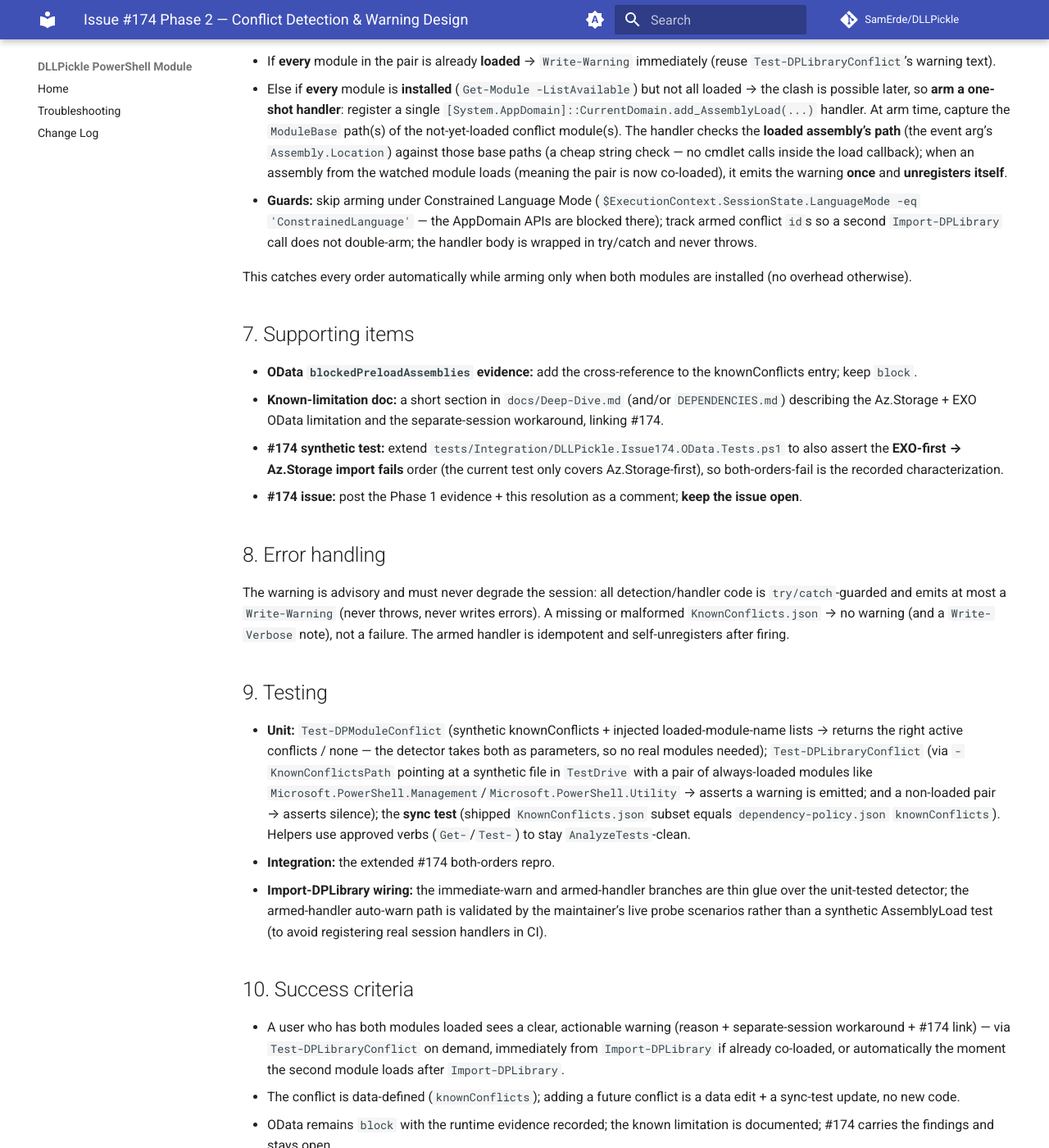
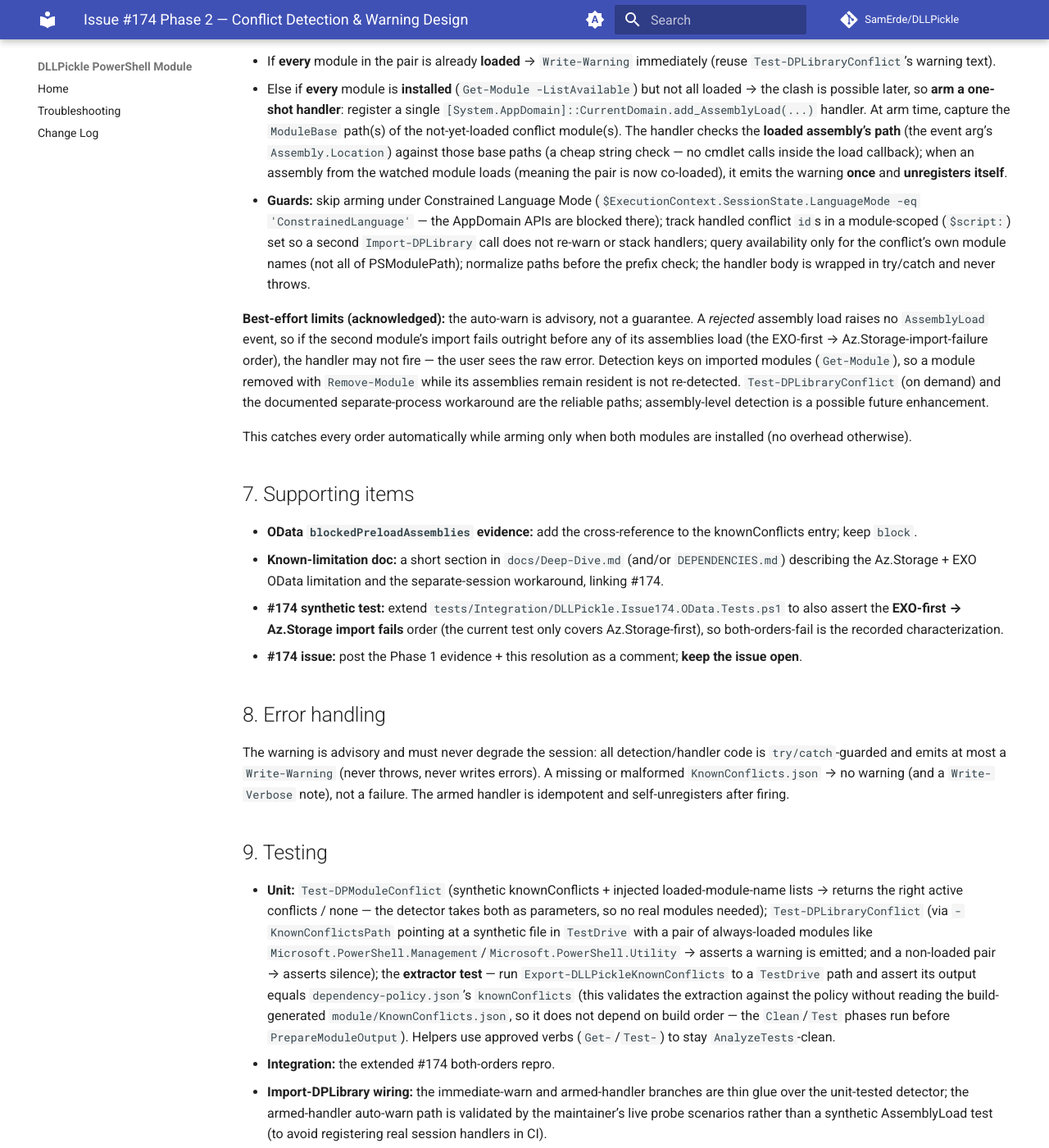
Before and after one commit to SamErde/DLLPickle, an MkDocs documentation site: the page built from docs/superpowers/specs/2026-06-01-issue174-conflict-warning-design.md, in a window 1280 px wide and 1400 px high, scrolled down 1959 px. Shown: the whole window at 82% size. Built offline with MkDocs 1.6.1 and Material for MkDocs 9.7.7, drawn with Linux system fonts in a browser that asks for light colours; comment, search, counter and statistics services are not loaded; some of the changed text lies outside the part shown.

Commit message:
fix: address Codex/Copilot review on #231 (conflict-warning robustness)
- Warn only when the WHOLE pair is co-loaded: the AssemblyLoad handler now tracks
  per-module "seen" and warns/unregisters only once every watched module has loaded
  (was false-warning + consuming the one-shot when just one module loaded).
- Watch ALL installed version base paths per not-yet-loaded module (not just the
  highest), so a version-pinned/by-path import is still detected.
- Idempotent: a module-scoped $script:DPConflictHandled set warns/arms at most once
  per conflict per session (no stacked handlers / duplicate warnings on repeated
  Import-DPLibrary).
- Perf: query Get-Module -ListAvailable only for the conflict's own module names.
- Normalize paths (GetFullPath) before the prefix check; guard empty Location.
- Workaround text: separate PROCESS (job / second pwsh), not a same-process runspace
  (process-wide ALC) - corrected in policy, Deep-Dive, and the spec.
- Document the best-effort limits (failed-load raises no event; Get-Module-based) in
  the function help + spec; clarify the spec's extractor (TestDrive) sync test.

Co-Authored-By: Claude Opus 4.8 <noreply@anthropic.com>

```diff
--- a/docs/superpowers/specs/2026-06-01-issue174-conflict-warning-design.md
+++ b/docs/superpowers/specs/2026-06-01-issue174-conflict-warning-design.md
@@ -27,7 +27,7 @@ New top-level array `knownConflicts`. Each entry:
   "assembly": "Microsoft.OData.Core",
   "issue": "174",
   "reason": "Az.Storage force-loads Microsoft.OData.Core 7.6.4 at import; ExchangeOnlineManagement's Get-EXO* cmdlets require 7.22.0. Both target the default ALC and are strong-named, so the two versions cannot coexist in one process - both import orders fail.",
-  "workaround": "Use Az.Storage and ExchangeOnlineManagement (Get-EXO* cmdlets) in separate PowerShell sessions or processes (e.g., run one in a background job or a separate runspace/pwsh).",
+  "workaround": "Use Az.Storage and ExchangeOnlineManagement (Get-EXO* cmdlets) in separate PowerShell processes - a background job (Start-Job) or a second pwsh. A separate runspace in the same process does NOT help: the conflict is process-wide (one default AssemblyLoadContext per process).",
   "evidence": {
     "versions": { "Az.Storage": "7.6.4", "ExchangeOnlineManagement": "7.22.0" },
     "alc": "Default",
@@ -57,7 +57,9 @@ After the preload completes, for each known conflict (all wrapped so a detection
 
 - If **every** module in the pair is already **loaded** → `Write-Warning` immediately (reuse `Test-DPLibraryConflict`'s warning text).
 - Else if **every** module is **installed** (`Get-Module -ListAvailable`) but not all loaded → the clash is possible later, so **arm a one-shot handler**: register a single `[System.AppDomain]::CurrentDomain.add_AssemblyLoad(...)` handler. At arm time, capture the `ModuleBase` path(s) of the not-yet-loaded conflict module(s). The handler checks the **loaded assembly's path** (the event arg's `Assembly.Location`) against those base paths (a cheap string check — no cmdlet calls inside the load callback); when an assembly from the watched module loads (meaning the pair is now co-loaded), it emits the warning **once** and **unregisters itself**.
-- **Guards:** skip arming under Constrained Language Mode (`$ExecutionContext.SessionState.LanguageMode -eq 'ConstrainedLanguage'` — the AppDomain APIs are blocked there); track armed conflict `id`s so a second `Import-DPLibrary` call does not double-arm; the handler body is wrapped in try/catch and never throws.
+- **Guards:** skip arming under Constrained Language Mode (`$ExecutionContext.SessionState.LanguageMode -eq 'ConstrainedLanguage'` — the AppDomain APIs are blocked there); track handled conflict `id`s in a module-scoped (`$script:`) set so a second `Import-DPLibrary` call does not re-warn or stack handlers; query availability only for the conflict's own module names (not all of PSModulePath); normalize paths before the prefix check; the handler body is wrapped in try/catch and never throws.
+
+**Best-effort limits (acknowledged):** the auto-warn is advisory, not a guarantee. A *rejected* assembly load raises no `AssemblyLoad` event, so if the second module's import fails outright before any of its assemblies load (the EXO-first → Az.Storage-import-failure order), the handler may not fire — the user sees the raw error. Detection keys on imported modules (`Get-Module`), so a module removed with `Remove-Module` while its assemblies remain resident is not re-detected. `Test-DPLibraryConflict` (on demand) and the documented separate-process workaround are the reliable paths; assembly-level detection is a possible future enhancement.
 
 This catches every order automatically while arming only when both modules are installed (no overhead otherwise).
 
@@ -74,7 +76,7 @@ The warning is advisory and must never degrade the session: all detection/handle
 
 ## 9. Testing
 
-- **Unit:** `Test-DPModuleConflict` (synthetic knownConflicts + injected loaded-module-name lists → returns the right active conflicts / none — the detector takes both as parameters, so no real modules needed); `Test-DPLibraryConflict` (via `-KnownConflictsPath` pointing at a synthetic file in `TestDrive` with a pair of always-loaded modules like `Microsoft.PowerShell.Management`/`Microsoft.PowerShell.Utility` → asserts a warning is emitted; and a non-loaded pair → asserts silence); the **sync test** (shipped `KnownConflicts.json` subset equals `dependency-policy.json` `knownConflicts`). Helpers use approved verbs (`Get-`/`Test-`) to stay `AnalyzeTests`-clean.
+- **Unit:** `Test-DPModuleConflict` (synthetic knownConflicts + injected loaded-module-name lists → returns the right active conflicts / none — the detector takes both as parameters, so no real modules needed); `Test-DPLibraryConflict` (via `-KnownConflictsPath` pointing at a synthetic file in `TestDrive` with a pair of always-loaded modules like `Microsoft.PowerShell.Management`/`Microsoft.PowerShell.Utility` → asserts a warning is emitted; and a non-loaded pair → asserts silence); the **extractor test** — run `Export-DLLPickleKnownConflicts` to a `TestDrive` path and assert its output equals `dependency-policy.json`'s `knownConflicts` (this validates the extraction against the policy without reading the build-generated `module/KnownConflicts.json`, so it does not depend on build order — the `Clean`/`Test` phases run before `PrepareModuleOutput`). Helpers use approved verbs (`Get-`/`Test-`) to stay `AnalyzeTests`-clean.
 - **Integration:** the extended #174 both-orders repro.
 - **Import-DPLibrary wiring:** the immediate-warn and armed-handler branches are thin glue over the unit-tested detector; the armed-handler auto-warn path is validated by the maintainer's live probe scenarios rather than a synthetic AssemblyLoad test (to avoid registering real session handlers in CI).
 
```
Also changed, not shown: docs/Deep-Dive.md (+4 -2 lines), 2 other files.
